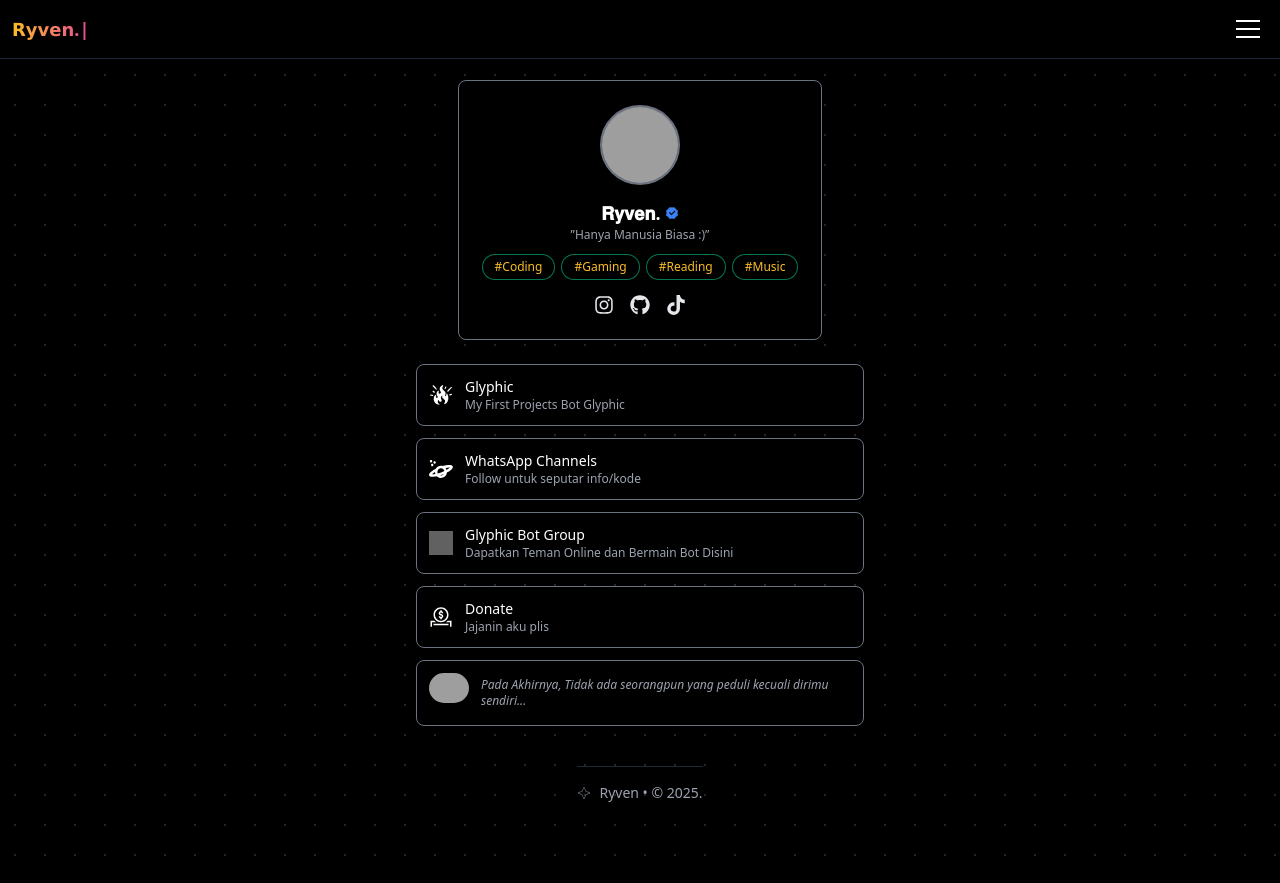
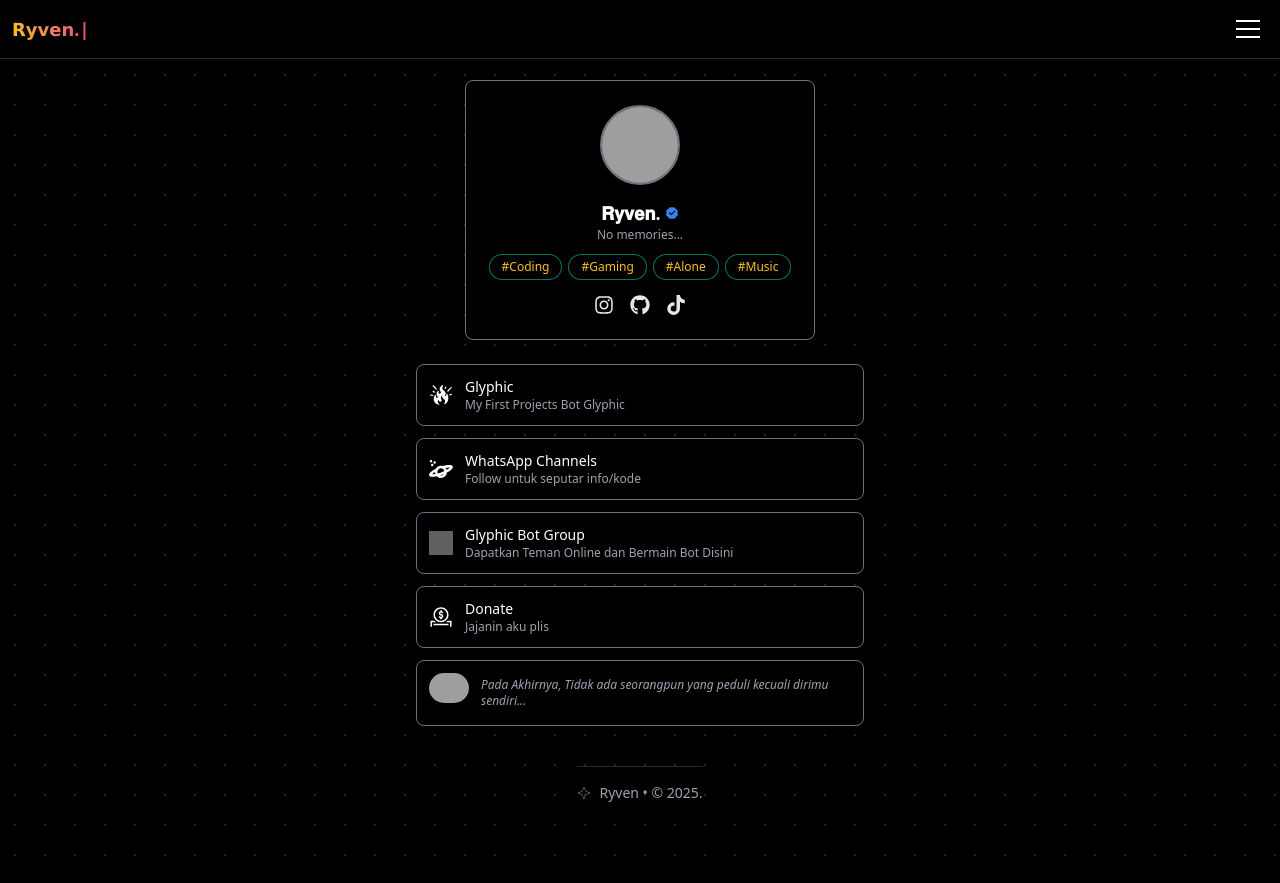
Before and after one commit to ryven29/bio-link, a Next.js app: page / in a window 1280 px wide. Built offline with nearby package versions, Linux system fonts and the light colour scheme; grey boxes are pictures that could not be loaded; a web font is replaced by a local one.

Commit message:
Update Profile.js

```diff
--- a/app/components/Profile.js
+++ b/app/components/Profile.js
@@ -27,7 +27,7 @@ const Profile = () => {
                     <RiVerifiedBadgeFill className="inline text-blue-500 ml-1 items-center text-sm"/>
                 </h1>
 
-                <p className="text-gray-400 text-xs">”Hanya Manusia Biasa :)”</p>
+                <p className="text-gray-400 text-xs">No memories...</p>
                 <div className="flex justify-center gap-2 mt-3">
                     <span className="bg-white/5 px-3 py-1 rounded-full text-xs hover:bg-white/10 transition-all hover:scale-105 ring-1 ring-green-700 text-yellow-400">
                         #Coding
@@ -36,7 +36,7 @@ const Profile = () => {
                         #Gaming
                     </span>
                     <span className="bg-white/5 px-3 py-1 rounded-full text-xs hover:bg-white/10 transition-all hover:scale-105 ring-1 ring-green-700 text-yellow-400">
-                        #Reading
+                        #Alone
                     </span>
                     <span className="bg-white/5 px-3 py-1 rounded-full text-xs hover:bg-white/10 transition-all hover:scale-105 ring-1 ring-green-700 text-yellow-400">
                         #Music
```
